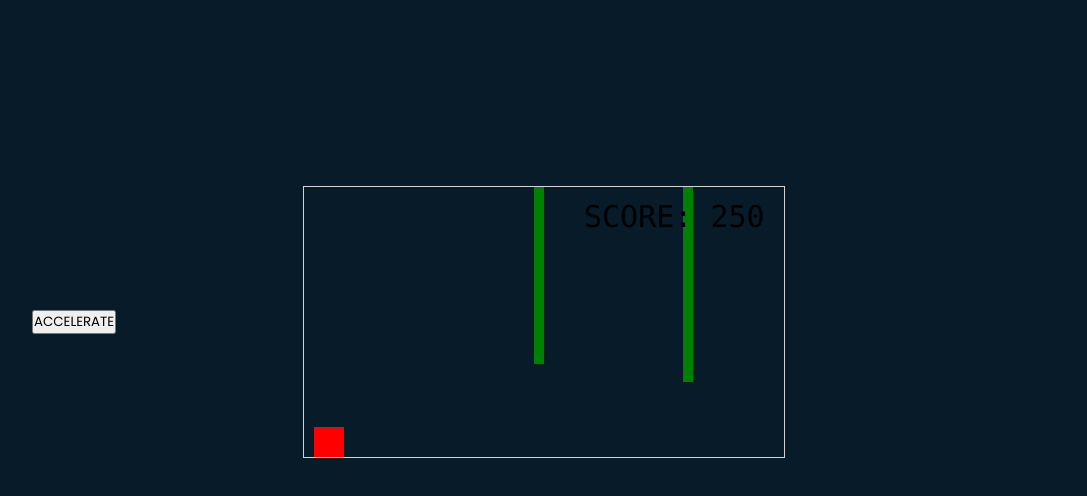
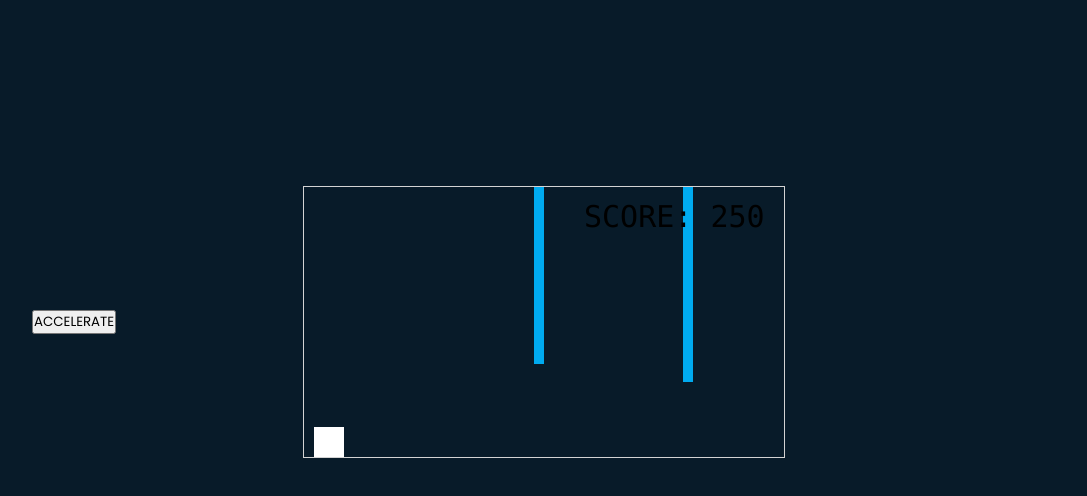
Before and after one commit to ghost-mann/Portfolio-Web, a website: page Contact.html in a window 1280 px wide. Shown: the part 78-574 px from the top of the page, without its empty margins (96-1183 px from the left). Drawn offline with nearby package versions, Linux system fonts and the light colour scheme.

Commit message:
green and red to blue and white on contact.html

```diff
--- a/hello.js
+++ b/hello.js
@@ -3,7 +3,7 @@ var myObstacles = [];
 var myScore;
 
 function startGame() {
-    myGamePiece = new component(30, 30, "red", 10, 120);
+    myGamePiece = new component(30, 30, "white", 10, 120);
     myGamePiece.gravity = 0.05;
     myScore = new component("30px", "Consolas", "black", 280, 40, "text");
     myGameArea.start();
@@ -93,8 +93,8 @@ function updateGameArea() {
         minGap = 50;
         maxGap = 200;
         gap = Math.floor(Math.random()*(maxGap-minGap+1)+minGap);
-        myObstacles.push(new component(10, height, "green", x, 0));
-        myObstacles.push(new component(10, x - height - gap, "green", x, height + gap));
+        myObstacles.push(new component(10, height, "#00abf0", x, 0));
+        myObstacles.push(new component(10, x - height - gap, "#00abf0", x, height + gap));
     }
     for (i = 0; i < myObstacles.length; i += 1) {
         myObstacles[i].x += -1;
```
Also changed, not shown: About.html (+3 -2 lines), Index.html (+1 -1 lines).
